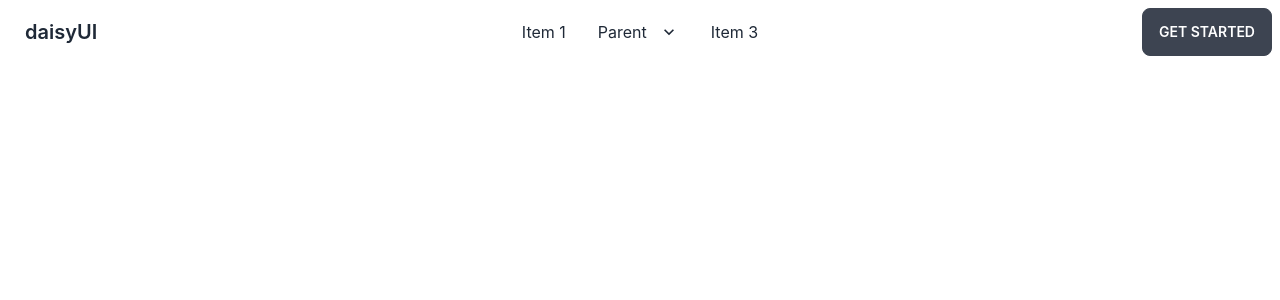
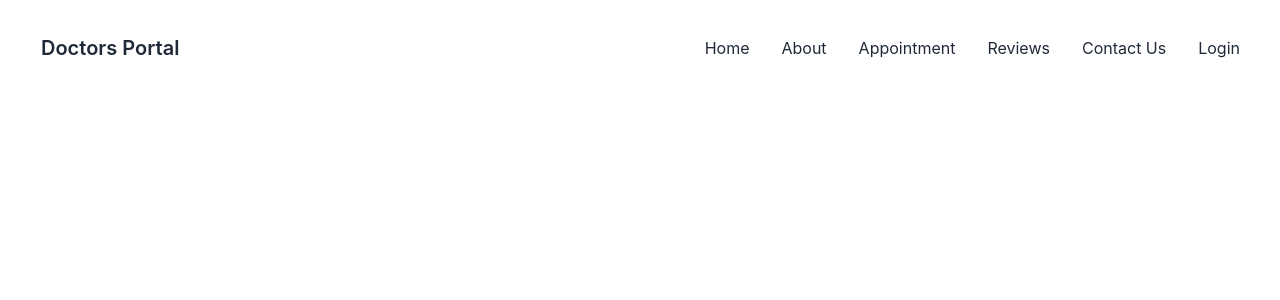
Before and after one commit to rezwanrahimr/doctor-portal-font-end, a React (Create React App) app: page / in a window 1280 px wide. Shown: the top 300 px of the page. Built offline with nearby package versions, Linux system fonts and the light colour scheme.

Commit message:
link up in navbar

```diff
--- a/src/pages/Shear/Navbar.js
+++ b/src/pages/Shear/Navbar.js
@@ -1,49 +1,36 @@
 import React from 'react';
+import { Link } from 'react-router-dom';
 
 const Navbar = () => {
     return (
-        <div class="navbar bg-base-100">
+        <div class="navbar bg-base-100 p-6">
         <div class="navbar-start">
           <div class="dropdown">
             <label tabindex="0" class="btn btn-ghost lg:hidden">
               <svg xmlns="http://www.w3.org/2000/svg" class="h-5 w-5" fill="none" viewBox="0 0 24 24" stroke="currentColor"><path stroke-linecap="round" stroke-linejoin="round" stroke-width="2" d="M4 6h16M4 12h8m-8 6h16" /></svg>
             </label>
             <ul tabindex="0" class="menu menu-compact dropdown-content mt-3 p-2 shadow bg-base-100 rounded-box w-52">
-              <li><a>Item 1</a></li>
-              <li tabindex="0">
-                <a class="justify-between">
-                  Parent
-                  <svg class="fill-current" xmlns="http://www.w3.org/2000/svg" width="24" height="24" viewBox="0 0 24 24"><path d="M8.59,16.58L13.17,12L8.59,7.41L10,6L16,12L10,18L8.59,16.58Z"/></svg>
-                </a>
-                <ul class="p-2">
-                  <li><a>Submenu 1</a></li>
-                  <li><a>Submenu 2</a></li>
-                </ul>
-              </li>
-              <li><a>Item 3</a></li>
+            <li><Link to='/'>Home</Link></li>
+            <li><Link to='/about'>About</Link></li>
+            <li><Link to='/appointment'>Appointment</Link></li>
+            <li><Link to='/reviews'>Reviews</Link></li>
+            <li><Link to='/contactUs'>Contact Us</Link></li>
+            <li><Link to='/login'>Login</Link></li>
             </ul>
           </div>
-          <a class="btn btn-ghost normal-case text-xl">daisyUI</a>
+          <a class="btn btn-ghost normal-case text-xl">Doctors Portal</a>
         </div>
-        <div class="navbar-center hidden lg:flex">
+        <div class="navbar-end hidden lg:flex">
           <ul class="menu menu-horizontal p-0">
-            <li><a>Item 1</a></li>
-            <li tabindex="0">
-              <a>
-                Parent
-                <svg class="fill-current" xmlns="http://www.w3.org/2000/svg" width="20" height="20" viewBox="0 0 24 24"><path d="M7.41,8.58L12,13.17L16.59,8.58L18,10L12,16L6,10L7.41,8.58Z"/></svg>
-              </a>
-              <ul class="p-2">
-                <li><a>Submenu 1</a></li>
-                <li><a>Submenu 2</a></li>
-              </ul>
-            </li>
-            <li><a>Item 3</a></li>
+            <li><Link to='/'>Home</Link></li>
+            <li><Link to='/about'>About</Link></li>
+            <li><Link to='/appointment'>Appointment</Link></li>
+            <li><Link to='/reviews'>Reviews</Link></li>
+            <li><Link to='/contactUs'>Contact Us</Link></li>
+            <li><Link to='/login'>Login</Link></li>
           </ul>
         </div>
-        <div class="navbar-end">
-          <a class="btn">Get started</a>
-        </div>
+
       </div>
     );
 };
```
